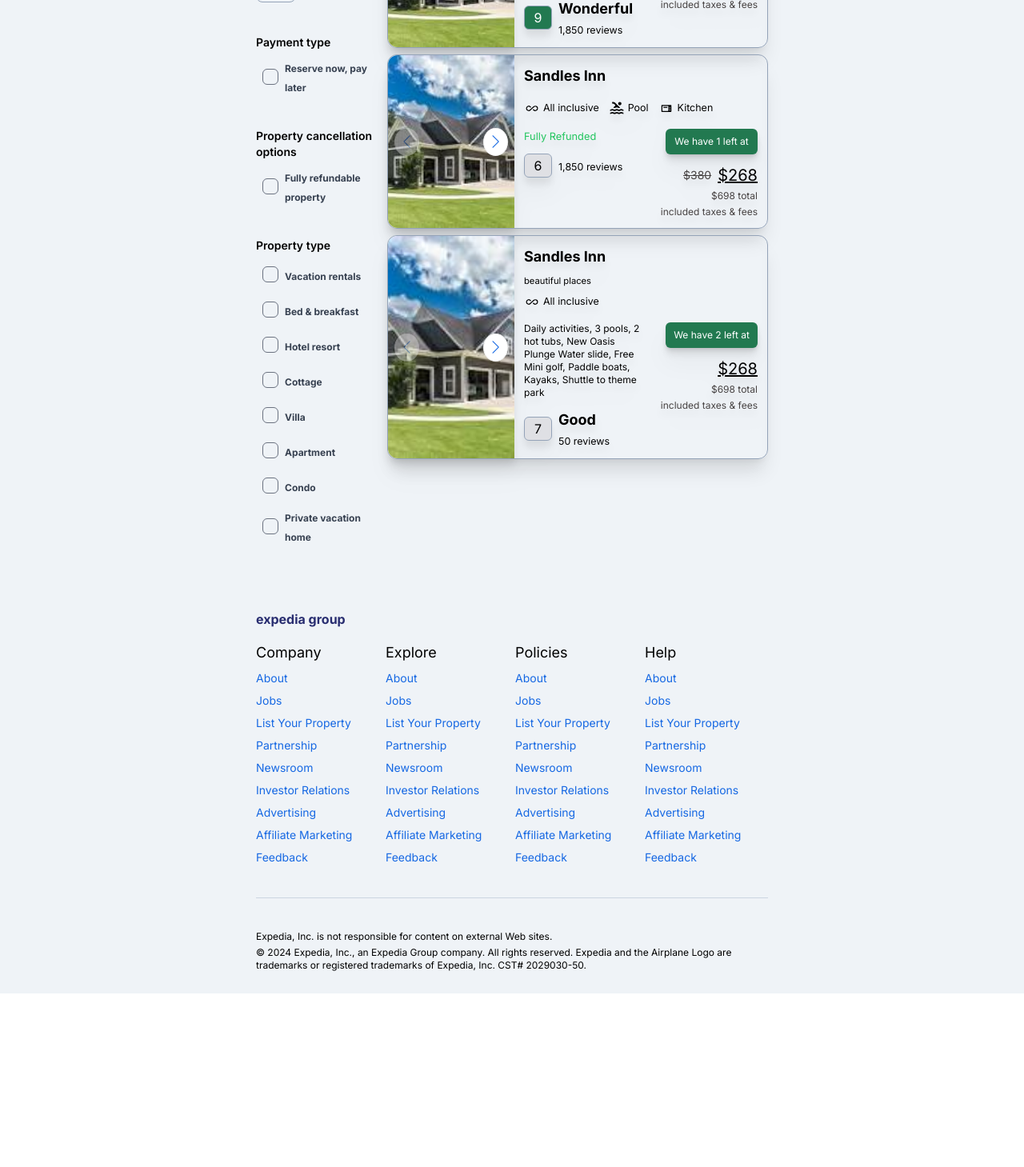
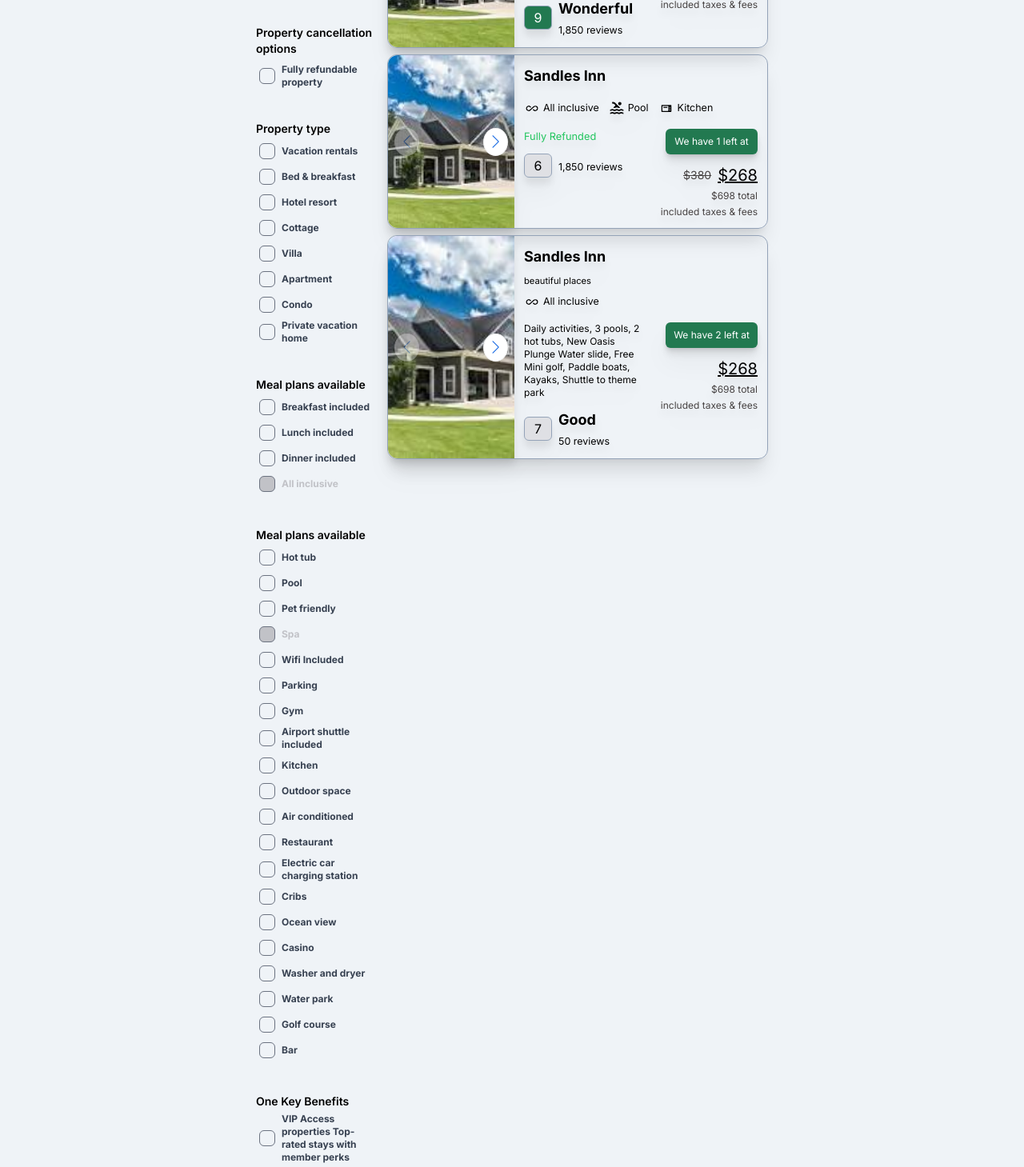
Before and after one commit to Chalesh-dev/flight-service, a Next.js app: page /search in a window 1280 px wide. Shown: the part 1330-2789 px from the top of the page at 80% size. Before the commit the page ends 2572 px from the top, so only its background shows below. Built offline with nearby package versions, Linux system fonts and the light colour scheme.

Commit message:
sidebar completed

```diff
--- /dev/null
+++ b/src/components/SearchResultPage/Sidebar/Accessibility.jsx
@@ -0,0 +1,30 @@
+import CheckboxComp from "./CheckboxComp";
+
+const filters = [
+  "Elevator",
+  "In-room accessibility",
+  "Roll-in shower",
+  "Service animals allowed",
+  "Wheelchair accessible parking",
+  "Stair-free path to entrance",
+  "Sign language-capable staff",
+  "Accessible bathroom",
+];
+
+const Accessibility = () => {
+  return (
+    <div className="flex flex-col gap-1 mt-8">
+      <p className="font-semibold text-sm">Accessibility</p>
+      {filters.map((item, index) => (
+        <CheckboxComp
+          key={index}
+          title={item}
+          name={item}
+          disabled={index === filters.length - 1 && "disabled"}
+        />
+      ))}
+    </div>
+  );
+};
+
+export default Accessibility;
--- /dev/null
+++ b/src/components/SearchResultPage/Sidebar/Amenities.jsx
@@ -0,0 +1,42 @@
+import CheckboxComp from "./CheckboxComp";
+
+const filters = [
+  "Hot tub",
+  "Pool",
+  "Pet friendly",
+  "Spa",
+  "Wifi Included",
+  "Parking",
+  "Gym",
+  "Airport shuttle included",
+  "Kitchen",
+  "Outdoor space",
+  "Air conditioned",
+  "Restaurant",
+  "Electric car charging station",
+  "Cribs",
+  "Ocean view",
+  "Casino",
+  "Washer and dryer",
+  "Water park",
+  "Golf course",
+  "Bar",
+];
+
+const Amenities = () => {
+  return (
+    <div className="flex flex-col gap-1 mt-8">
+      <p className="font-semibold text-sm">Meal plans available</p>
+      {filters.map((item, index) => (
+        <CheckboxComp
+          key={index}
+          title={item}
+          name={item}
+          disabled={index === 3 && "disabled"}
+        />
+      ))}
+    </div>
+  );
+};
+
+export default Amenities;
--- a/src/components/SearchResultPage/Sidebar/CheckboxComp.jsx
+++ b/src/components/SearchResultPage/Sidebar/CheckboxComp.jsx
@@ -1,8 +1,17 @@
-const CheckboxComp = ({ onChangeHandler, checkedHandler, title, key, name, className, disabled }) => {
+"use client";
+const CheckboxComp = ({
+  onChangeHandler,
+  checkedHandler,
+  title,
+  key,
+  name,
+  className,
+  disabled,
+}) => {
   return (
     <div class="inline-flex items-center" key={key}>
       <label
-        class="relative flex items-center p-2 rounded-full cursor-pointer"
+        class="relative flex items-center p-1 rounded-full cursor-pointer"
         htmlFor="check"
       >
         <input
@@ -13,9 +22,11 @@ const CheckboxComp = ({ onChangeHandler, checkedHandler, title, key, name, class
           onChange={onChangeHandler}
           //   defaultChecked={checked}
           type="checkbox"
-          class={`${disabled && 'bg-[#c1c2c7]'} before:content[''] peer relative h-5 w-5 cursor-pointer appearance-none rounded-md border border-gray-500 transition-all before:absolute before:top-2/4 before:left-2/4 before:block before:h-12 before:w-12 before:-translate-y-2/4 before:-translate-x-2/4 before:rounded-full before:bg-blue-gray-500 before:opacity-0 before:transition-opacity checked:border-blue-900 checked:bg-blue-900 checked:before:bg-blue-900 hover:before:opacity-10`}
+          class={`${
+            disabled && "bg-[#c1c2c7]"
+          } before:content[''] mr-1 peer relative h-5 w-5 cursor-pointer appearance-none rounded-md border border-gray-500 transition-all before:absolute before:top-2/4 before:left-2/4 before:block before:h-12 before:w-12 before:-translate-y-2/4 before:-translate-x-2/4 before:rounded-full before:bg-blue-gray-500 before:opacity-0 before:transition-opacity checked:border-blue-900 checked:bg-blue-900 checked:before:bg-blue-900 hover:before:opacity-10`}
         />
-        <span class="absolute text-white transition-opacity opacity-0 pointer-events-none top-2/4 left-2/4 -translate-y-2/4 -translate-x-2/4 peer-checked:opacity-100">
+        <span class="absolute text-white transition-opacity opacity-0 pointer-events-none top-2/4 left-2/4 -translate-y-2/4 -translate-x-[65%] peer-checked:opacity-100">
           <svg
             xmlns="http://www.w3.org/2000/svg"
             class="h-3.5 w-3.5"
@@ -33,10 +44,12 @@ const CheckboxComp = ({ onChangeHandler, checkedHandler, title, key, name, class
         </span>
       </label>
       <label
-        class={`${className} mt-px font-light text-gray-700 cursor-pointer select-none`}
+        class={`${className} flex items-center font-light text-gray-700 cursor-pointer select-none`}
         htmlFor={title}
       >
-        <span className={`text-xs font-bold ${disabled && 'text-[#c1c2c7]'}`}>{title}</span>
+        <span className={`text-xs font-bold ${disabled && "text-[#c1c2c7]"}`}>
+          {title}
+        </span>
       </label>
     </div>
   );
--- /dev/null
+++ b/src/components/SearchResultPage/Sidebar/MealPlan.jsx
@@ -0,0 +1,26 @@
+import CheckboxComp from "./CheckboxComp";
+
+const filters = [
+  "Breakfast included",
+  "Lunch included",
+  "Dinner included",
+  "All inclusive",
+];
+
+const MealPlan = () => {
+  return (
+    <div className="flex flex-col gap-1 mt-8">
+      <p className="font-semibold text-sm">Meal plans available</p>
+      {filters.map((item, index) => (
+        <CheckboxComp
+          key={index}
+          title={item}
+          name={item}
+          disabled={index === 3 && "disabled"}
+        />
+      ))}
+    </div>
+  );
+};
+
+export default MealPlan;
--- /dev/null
+++ b/src/components/SearchResultPage/Sidebar/OneKeyBenefits.jsx
@@ -0,0 +1,24 @@
+import CheckboxComp from "./CheckboxComp";
+
+const filters = [
+  "VIP Access properties Top-rated stays with member perks",
+  "Member Prices Instant savings of 10% or more on select stays",
+];
+
+const OneKeyBenefits = () => {
+  return (
+    <div className="flex flex-col gap-1 mt-8">
+      <p className="font-semibold text-sm">One Key Benefits</p>
+      {filters.map((item, index) => (
+        <CheckboxComp
+          key={index}
+          title={item}
+          name={item}
+          disabled={index === 3 && "disabled"}
+        />
+      ))}
+    </div>
+  );
+};
+
+export default OneKeyBenefits;
--- a/src/components/SearchResultPage/Sidebar/RadioBoxComp.jsx
+++ b/src/components/SearchResultPage/Sidebar/RadioBoxComp.jsx
@@ -2,14 +2,14 @@ import React from "react";
 
 const RadioBoxComp = ({ title, key, name, value }) => {
   return (
-    <label className="flex radio p-2 cursor-pointer w-auto" key={key}>
+    <label className="flex radio p-1 cursor-pointer w-auto" key={key}>
       <input
-        className="my-auto transform cursor-pointer  before:content[''] peer relative h-5 w-5 rounded-full appearance-none border border-gray-500 transition-all before:absolute before:top-2/4 before:left-2/4 before:block before:h-12 before:w-12 before:-translate-y-2/4 before:-translate-x-2/4 before:rounded-full before:bg-blue-gray-500 before:opacity-0 before:transition-opacity checked:border-blue-400 checked:border-2 checked:bg-blue-900 checked:before:bg-blue-900 hover:before:opacity-10"
+        className="my-auto mr-1 transform cursor-pointer  before:content[''] peer relative h-5 w-5 rounded-full appearance-none border border-gray-500 transition-all before:absolute before:top-2/4 before:left-2/4 before:block before:h-12 before:w-12 before:-translate-y-2/4 before:-translate-x-2/4 before:rounded-full before:bg-blue-gray-500 before:opacity-0 before:transition-opacity checked:border-blue-400 checked:border-2 checked:bg-blue-900 checked:before:bg-blue-900 hover:before:opacity-10"
         type="radio"
         name={name}
         value={value}
       />
-      <div className="title px-3 text-sm">{title}</div>
+      <div className="title px-1 text-xs flex items-center">{title}</div>
     </label>
   );
 };
--- /dev/null
+++ b/src/components/SearchResultPage/Sidebar/SeeMoreLess.jsx
@@ -0,0 +1,16 @@
+"use client";
+const SeeMoreLess = ({ children }) => {
+  const handleClick = () => {
+    alert('more')
+  };
+  return (
+    <div className="w-full flex flex-col gap-1 h-[120px] overflow-hidden relative">
+      {children}
+      <p className="text-blue-500 mt-4 cursor-pointer absolute  bottom-2" onClick={handleClick}>
+        See More
+      </p>
+    </div>
+  );
+};
+
+export default SeeMoreLess;
--- /dev/null
+++ b/src/components/SearchResultPage/Sidebar/TravelerExperience.jsx
@@ -0,0 +1,39 @@
+import CheckboxComp from "./CheckboxComp";
+import SeeMoreLess from "./SeeMoreLess";
+
+const filters = [
+  "Eco-certified",
+  "LGBTQ welcoming",
+  "Business friendly",
+  "Family friendly",
+  "Adults only",
+  "Wedding",
+  "Luxury Property",
+  "Budget Property",
+  "Romantic",
+  "Beach",
+];
+
+const fetch = async () => {
+  await fetch('https://amirseraj.com')
+}
+
+const TravelerExperience = () => {
+  return (
+    <div className="flex flex-col gap-1 mt-8">
+      <p className="font-semibold text-sm">Traveler experience</p>
+      {/* <SeeMoreLess> */}
+        {filters.map((item, index) => (
+          <CheckboxComp
+            key={index}
+            title={item}
+            name={item}
+            disabled={index === filters.length - 1 && "disabled"}
+          />
+        ))}
+      {/* </SeeMoreLess> */}
+    </div>
+  );
+};
+
+export default TravelerExperience;
--- a/src/components/SearchResultPage/Sidebar/Type.jsx
+++ b/src/components/SearchResultPage/Sidebar/Type.jsx
@@ -13,7 +13,7 @@ const filters = [
 
 const Type = () => {
   return (
-    <div className="flex flex-col gap-2 mt-8">
+    <div className="flex flex-col gap-1 mt-8">
       <p className="font-semibold text-sm">Property type</p>
       {filters.map((item, index) => (
         <CheckboxComp key={index} title={item} name={item} />
--- a/src/components/SearchResultPage/Sidebar/page.jsx
+++ b/src/components/SearchResultPage/Sidebar/page.jsx
@@ -9,6 +9,11 @@ import StarRating from "./StarRating";
 import PaymentType from "./PaymentType";
 import Cancellation from "./Cancellation";
 import Type from "./Type";
+import MealPlan from "./MealPlan";
+import OneKeyBenefits from "./OneKeyBenefits";
+import Accessibility from "./Accessibility";
+import TravelerExperience from "./TravelerExperience";
+import Amenities from "./Amenities";
 
 const Sidebar = () => {
   return (
@@ -26,6 +31,11 @@ const Sidebar = () => {
       <PaymentType />
       <Cancellation />
       <Type />
+      <MealPlan />
+      <Amenities />
+      <OneKeyBenefits />
+      <Accessibility />
+      <TravelerExperience />
     </div>
   );
 };
```
